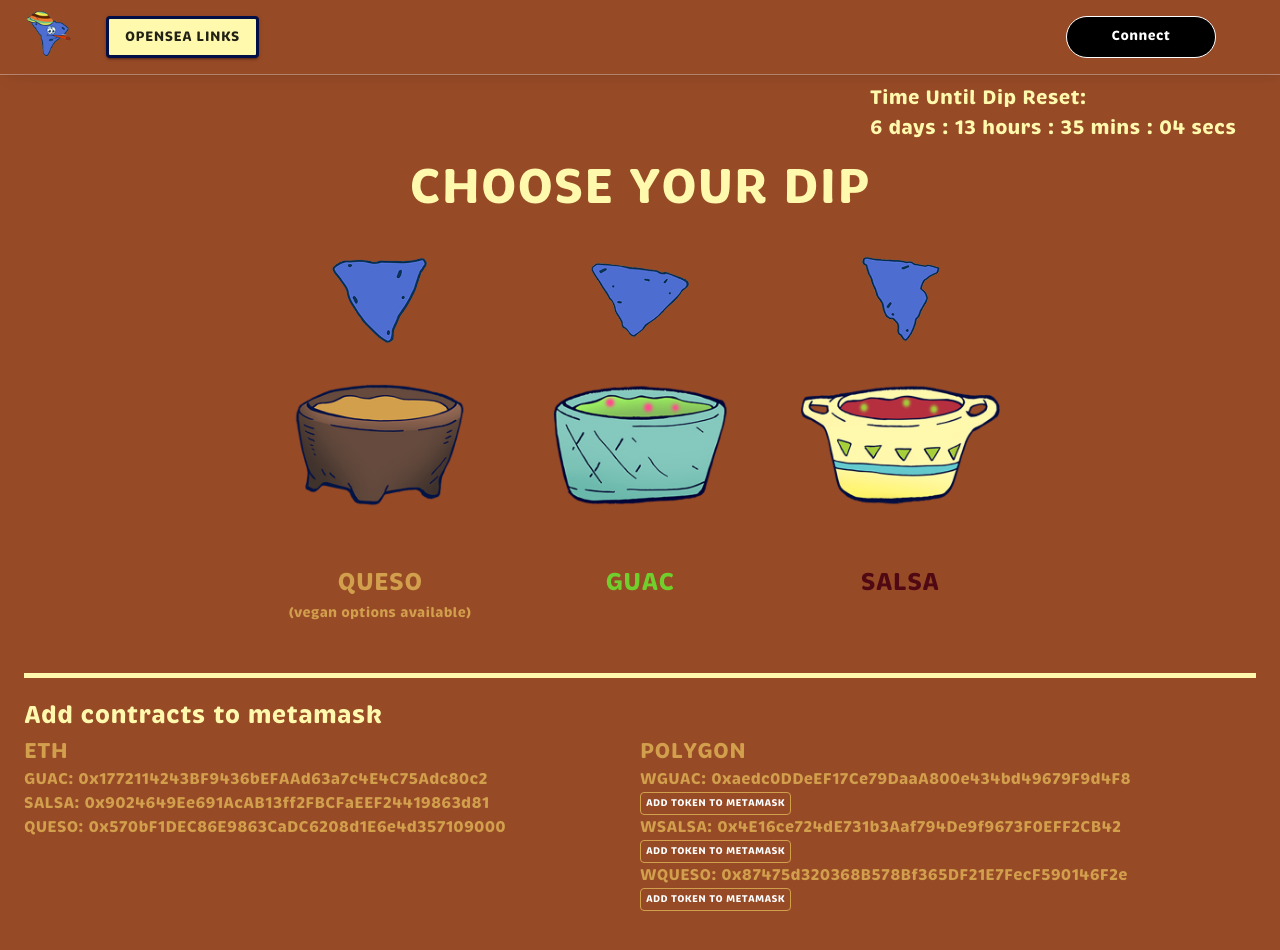
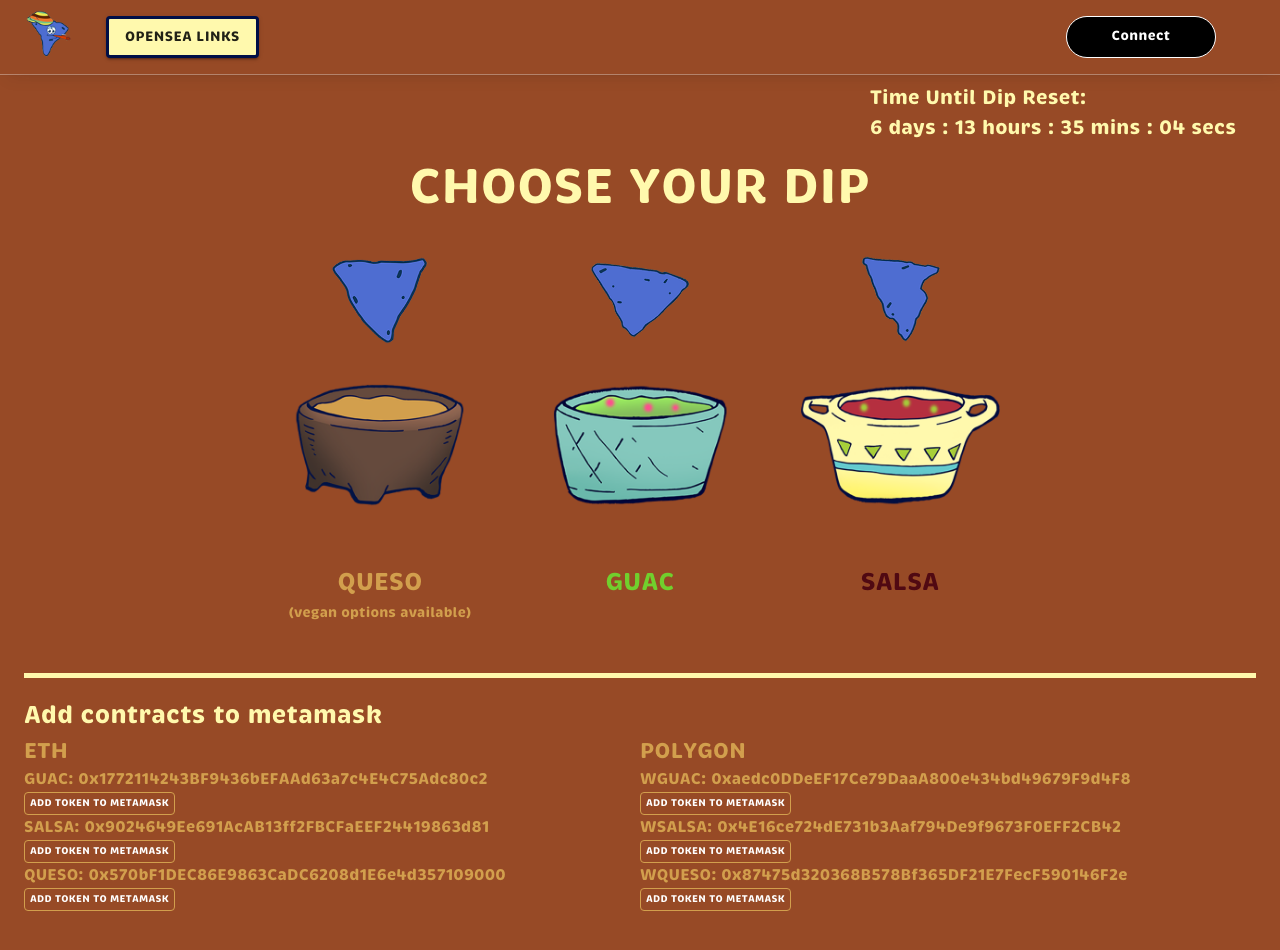
Before and after one commit to WeLoveGuac/TheBigDip, a Next.js app: page / in a window 1280 px wide. Shown: the top 950 px of the page. Built offline with nearby package versions, Linux system fonts and the light colour scheme.

Commit message:
added buttons for metamask

```diff
--- a/components/Dip.js
+++ b/components/Dip.js
@@ -244,11 +244,30 @@
         tokenImage: "https://dip.weloveguac.org/quesobowl.png"
     }]
 
-    const addTokens = async (token) => {
+    const tokenList1 = [{
+        tokenAddress: '0x1772114243BF9436bEFAAd63a7c4E4C75Adc80c2',
+        tokenSymbol: "GUAC",
+        tokenDecimals: 18,
+        tokenImage: "https://dip.weloveguac.org/guacbowl.png"
+    }, {
+        tokenAddress: '0x9024649Ee691AcAB13ff2FBCFaEEF24419863d81',
+        tokenSymbol: "SALSA",
+        tokenDecimals: 18,
+        tokenImage: "https://dip.weloveguac.org/salsabowl.png"
+    }, {
+        tokenAddress: '0x570bF1DEC86E9863CaDC6208d1E6e4d357109000',
+        tokenSymbol: "QUESO",
+        tokenDecimals: 18,
+        tokenImage: "https://dip.weloveguac.org/quesobowl.png"
+    }]
+
+    const addTokens = async (token, network) => {
         if (!address) {
             toast.warn(`Connect your wallet!`)
             return;
         }
+
+        if (network == 137) {
 
             if (web3) {
                 try {
@@ -267,6 +286,37 @@
                     isAdded && toast.success('ADDED!')
                 } catch (error) {
                     toast.error('FAILED!')
+                }
+            }
+        } else {
+            try {
+                // check if the chain to connect to is installed
+                await window.ethereum.request({
+                    method: 'wallet_switchEthereumChain',
+                    params: [{ chainId: '0x1' }], // chainId must be in hexadecimal numbers
+                });
+
+                if (web3) {
+                    try {
+                        const isAdded = await web3.currentProvider.request({
+                            method: 'wallet_watchAsset',
+                            params: {
+                                type: 'ERC20',
+                                options: {
+                                    address: token.tokenAddress,
+                                    symbol: token.tokenSymbol,
+                                    decimals: token.tokenDecimals,
+                                    image: token.tokenImage
+                                },
+                            },
+                        });
+                        isAdded && toast.success('ADDED!')
+                    } catch (error) {
+                        toast.error('FAILED!')
+                    }
+                }
+            } catch (error) {
+                console.log(error);
             }
         }
     }
@@ -519,14 +569,14 @@
                 <Grid container>
                     <Grid item md={6}>
                         <Typography className={classes.boldTitle}>ETH</Typography>
-                        <Typography className={classes.addressList}>GUAC: 0x1772114243BF9436bEFAAd63a7c4E4C75Adc80c2</Typography>
-                        <Typography className={classes.addressList}>SALSA: 0x9024649Ee691AcAB13ff2FBCFaEEF24419863d81</Typography>
-                        <Typography className={classes.addressList}>QUESO: 0x570bF1DEC86E9863CaDC6208d1E6e4d357109000</Typography>
+                        {tokenList1.map(elem => {
+                            return <Typography key={elem.tokenAddress} className={classes.addressList}>{elem.tokenSymbol}: {elem.tokenAddress}<br></br><Button style={{ border: '1px solid rgb(210, 159, 77)', padding: '5px', fontSize: '10px', lineHeight: '1.1' }} onClick={() => addTokens(elem, 1)}>Add Token To Metamask</Button></Typography>
+                        })}
                     </Grid>
                     <Grid item md={6}>
                         <Typography className={classes.boldTitle}>POLYGON</Typography>
                         {tokenList.map(elem => {
-                            return <Typography key={elem.tokenAddress} className={classes.addressList}>{elem.tokenSymbol}: {elem.tokenAddress}<br></br><Button style={{ border: '1px solid rgb(210, 159, 77)', padding: '5px', fontSize: '10px', lineHeight: '1.1' }} onClick={() => addTokens(elem)}>Add Token To Metamask</Button></Typography>
+                            return <Typography key={elem.tokenAddress} className={classes.addressList}>{elem.tokenSymbol}: {elem.tokenAddress}<br></br><Button style={{ border: '1px solid rgb(210, 159, 77)', padding: '5px', fontSize: '10px', lineHeight: '1.1' }} onClick={() => addTokens(elem, 137)}>Add Token To Metamask</Button></Typography>
                         })}
                     </Grid>
                 </Grid>
```
Lines whose indentation alone changed are shown as unchanged.
